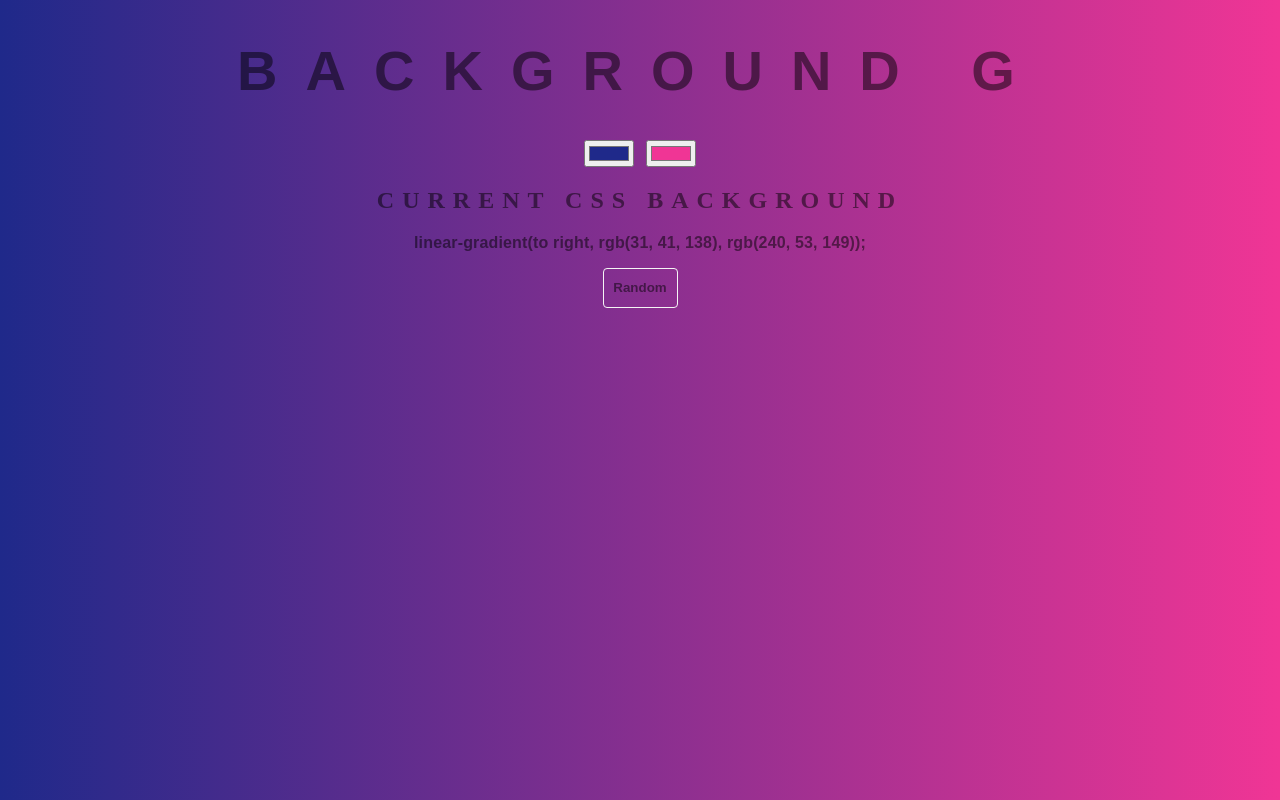
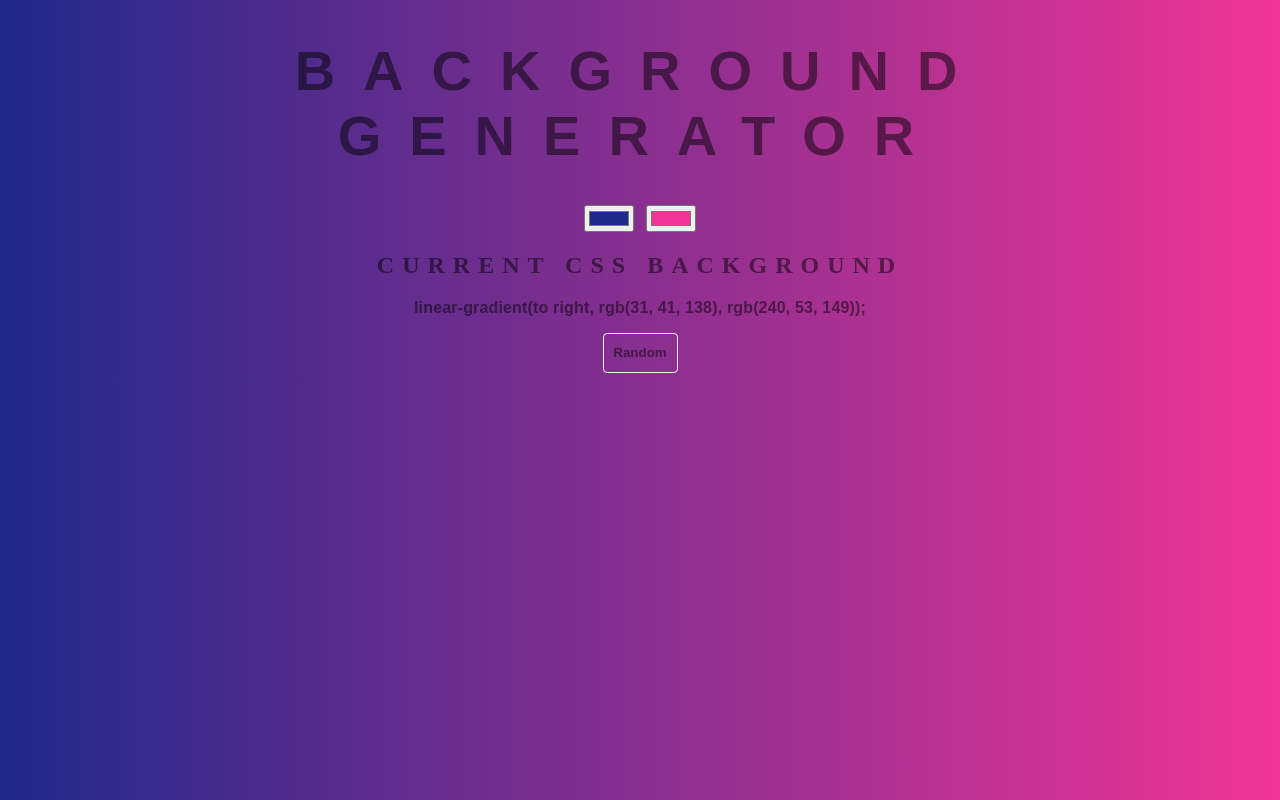
Before and after one commit to IsahiahAL/background-generator, a plain HTML site: page index.html in a window 1280 px wide. Drawn offline with Linux system fonts and the light colour scheme.

Commit message:
reverted back to original

```diff
--- a/index.html
+++ b/index.html
@@ -5,7 +5,7 @@
 	<link rel="stylesheet" type="text/css" href="style.css">
 </head>
 <body id="gradient">
-	<h1>Background G</h1>
+	<h1>Background Generator</h1>
 	<input class='color' type="color" name="color1" value="#00ff00">
 	<input class='color' type="color" name="color2" value="#ff0000">
 	<h2>Current CSS Background</h2>
```
